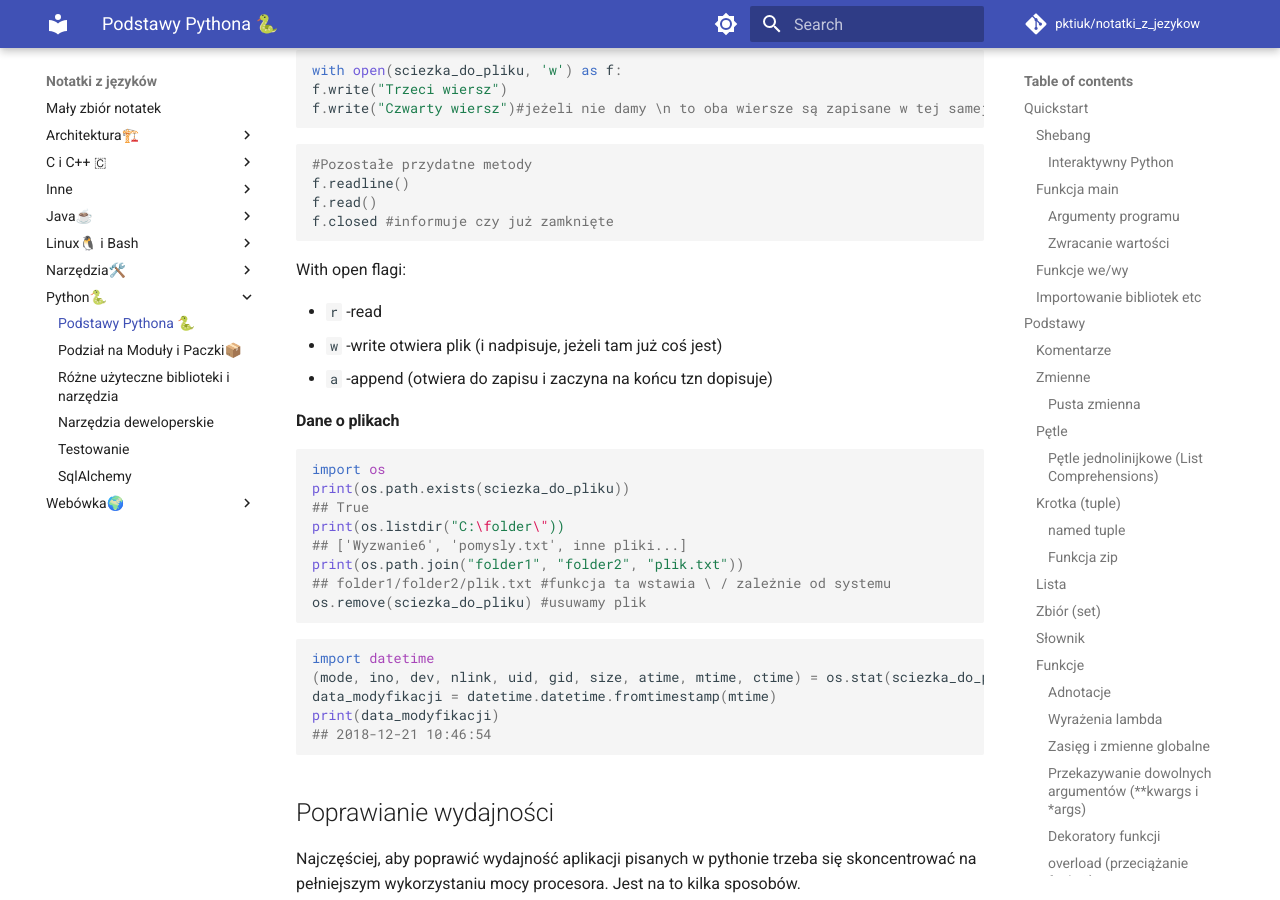
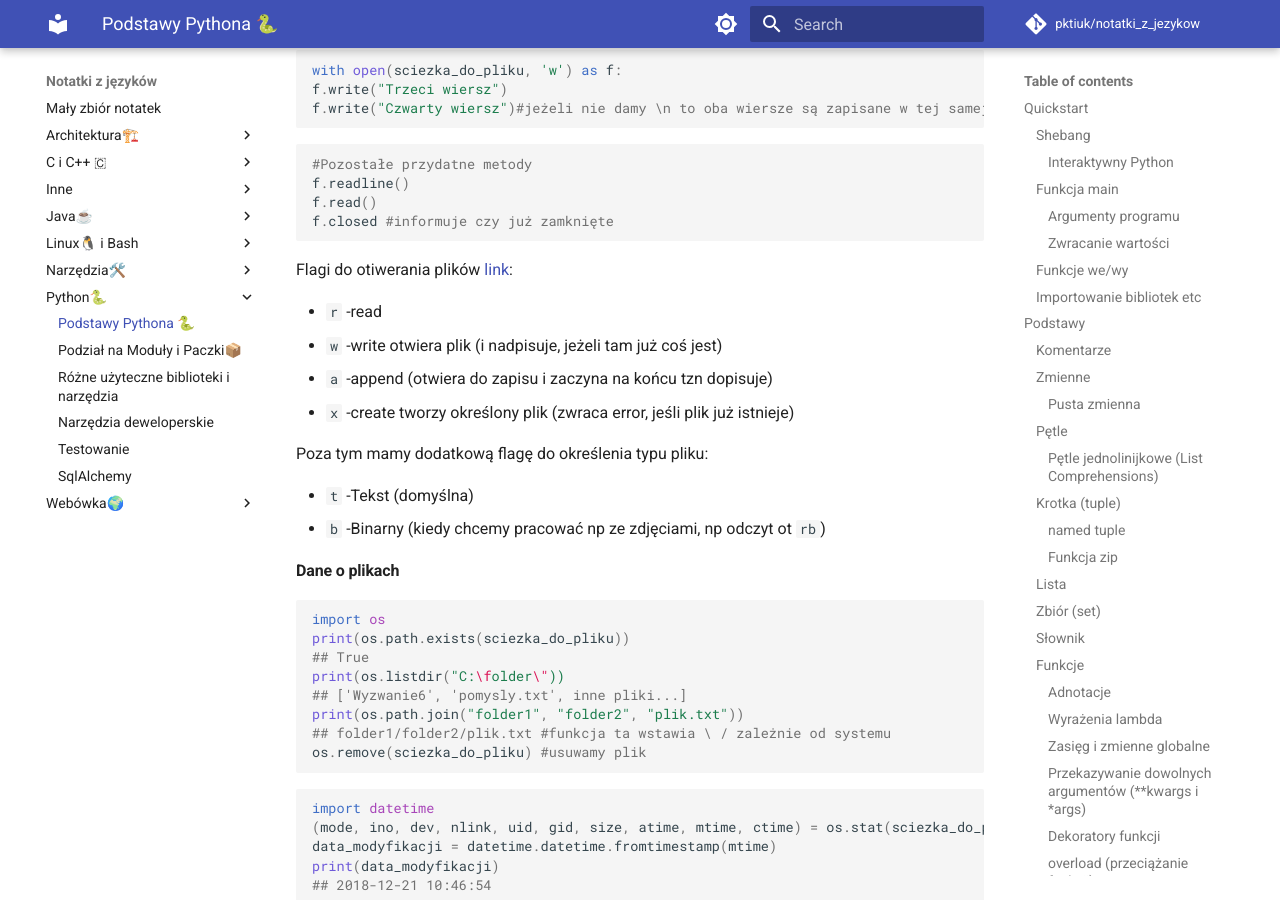
Before and after one commit to pktiuk/notatki_z_jezykow, an MkDocs documentation site: the page built from docs/Python🐍/1_ogolne_notatki.md, in a window 1280 px wide and 900 px high, scrolled down 28984 px. Built offline with MkDocs 1.6.1 and Material for MkDocs 9.7.7, drawn with Linux system fonts in a browser that asks for light colours; comment, search, counter and statistics services are not loaded.

Commit message:
Dopis do flag otwierania

````diff
--- a/docs/Python🐍/1_ogolne_notatki.md
+++ b/docs/Python🐍/1_ogolne_notatki.md
@@ -1378,11 +1378,17 @@ f.read()
 f.closed #informuje czy już zamknięte
 ```
 
-With open flagi:
+Flagi do otiwerania plików [link](https://www.w3schools.com/python/ref_func_open.asp):
 
 - `r` -read
 - `w` -write otwiera plik (i nadpisuje, jeżeli tam już coś jest)
 - `a` -append (otwiera do zapisu i zaczyna na końcu tzn dopisuje)
+- `x` -create tworzy określony plik (zwraca error, jeśli plik już istnieje)
+
+Poza tym mamy dodatkową flagę do określenia typu pliku:
+
+- `t` -Tekst (domyślna)
+- `b` -Binarny (kiedy chcemy pracować np ze zdjęciami, np odczyt ot `rb`)
 
 #### Dane o plikach
 
````
